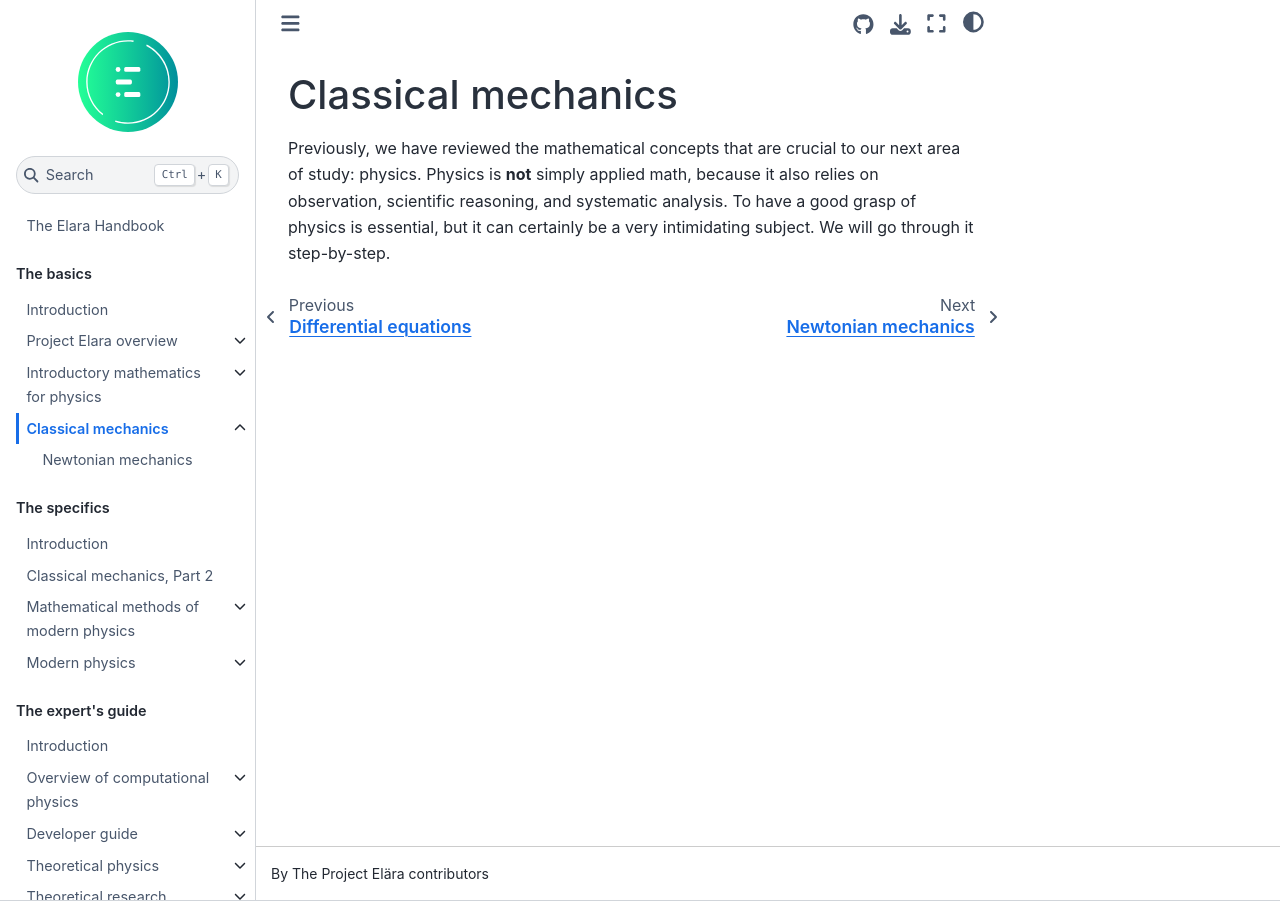
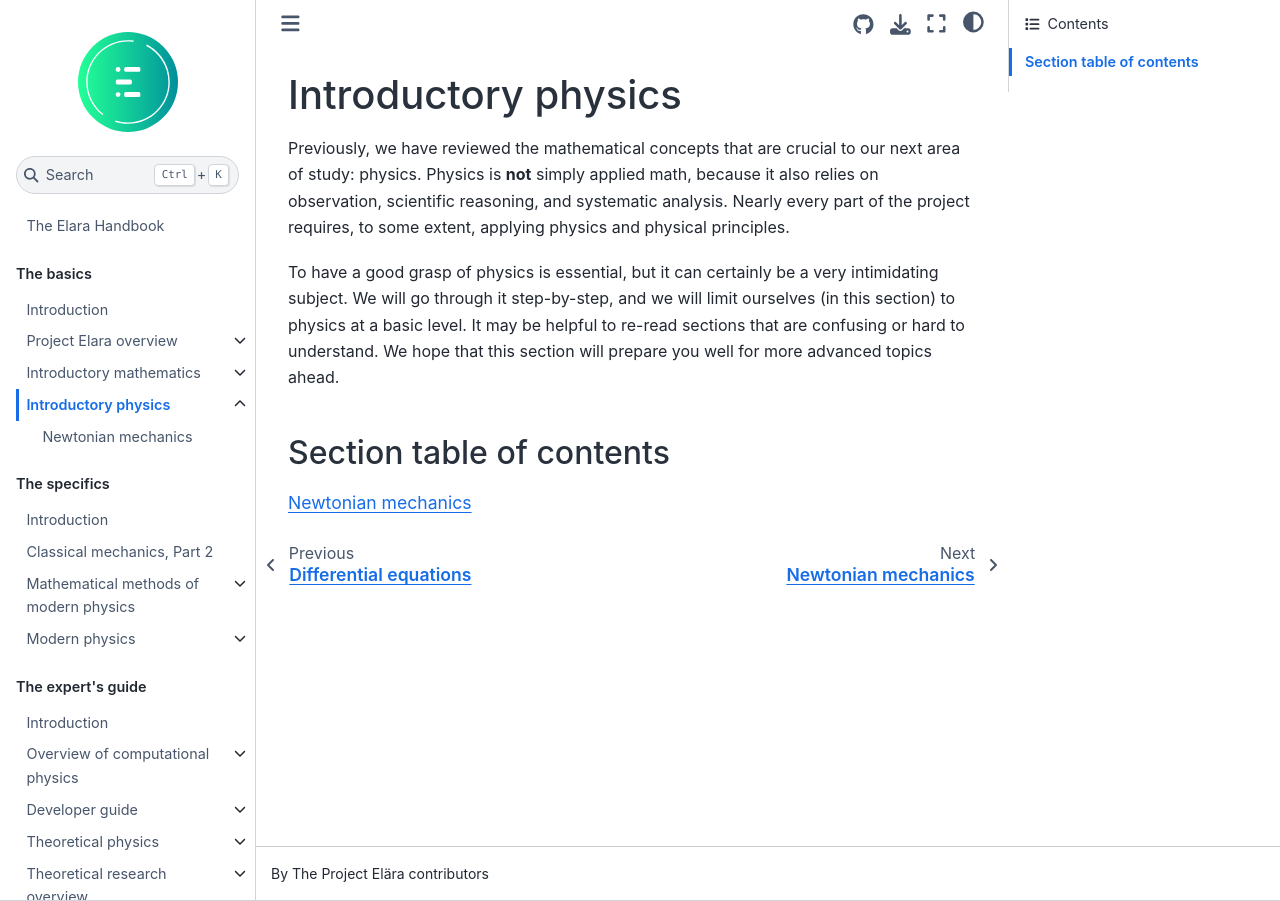
Before and after one commit to elaraproject/elara-handbook, a Jupyter Book: the page built from book/basics/intro-phys.md, in a window 1280 px wide. Built offline with Jupyter Book 1.0.4 settings and Sphinx 7.4.7 and the Sphinx Book theme 1.1.4, drawn with Linux system fonts in a browser that asks for light colours; pages that are not in the unit, such as notebooks, are missing from menus.

Commit message:
Slight adjustment of wording to intro math/phys overview

````diff
--- a/book/basics/intro-math.md
+++ b/book/basics/intro-math.md
@@ -1,3 +1,8 @@
-# Introductory mathematics for physics
+# Introductory mathematics
 
 Up to this point, we've gone through the details of the Project and explained its work in broad terms. But to gain a _deep understanding_ of how everything works, we do have to use a reasonable amount of mathematics (in particular, calculus) and physics, which, as you'll soon see, are very closely-related fields. We will start everything at basic algebra, and build up to calculus-based physics. These can be difficult topics; take it at your own pace. We hope it will be an enjoyable read.
+
+## Section table of contents
+
+```{tableofcontents}
+```
--- a/book/basics/intro-phys.md
+++ b/book/basics/intro-phys.md
@@ -1,3 +1,10 @@
-# Classical mechanics
+# Introductory physics
 
-Previously, we have reviewed the mathematical concepts that are crucial to our next area of study: physics. Physics is **not** simply applied math, because it also relies on observation, scientific reasoning, and systematic analysis. To have a good grasp of physics is essential, but it can certainly be a very intimidating subject. We will go through it step-by-step.
+Previously, we have reviewed the mathematical concepts that are crucial to our next area of study: physics. Physics is **not** simply applied math, because it also relies on observation, scientific reasoning, and systematic analysis. Nearly every part of the project requires, to some extent, applying physics and physical principles.
+
+To have a good grasp of physics is essential, but it can certainly be a very intimidating subject. We will go through it step-by-step, and we will limit ourselves (in this section) to physics at a basic level. It may be helpful to re-read sections that are confusing or hard to understand. We hope that this section will prepare you well for more advanced topics ahead.
+
+## Section table of contents
+
+```{tableofcontents}
+```
````
